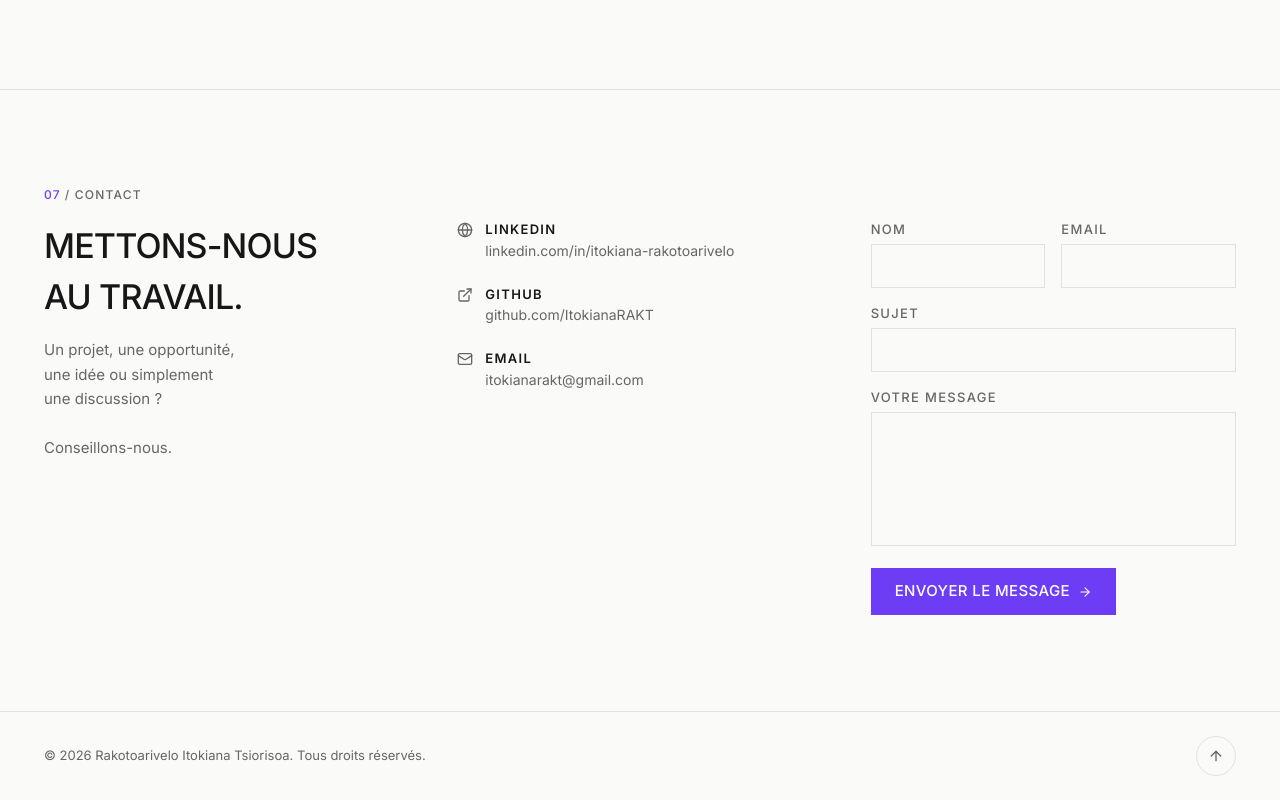
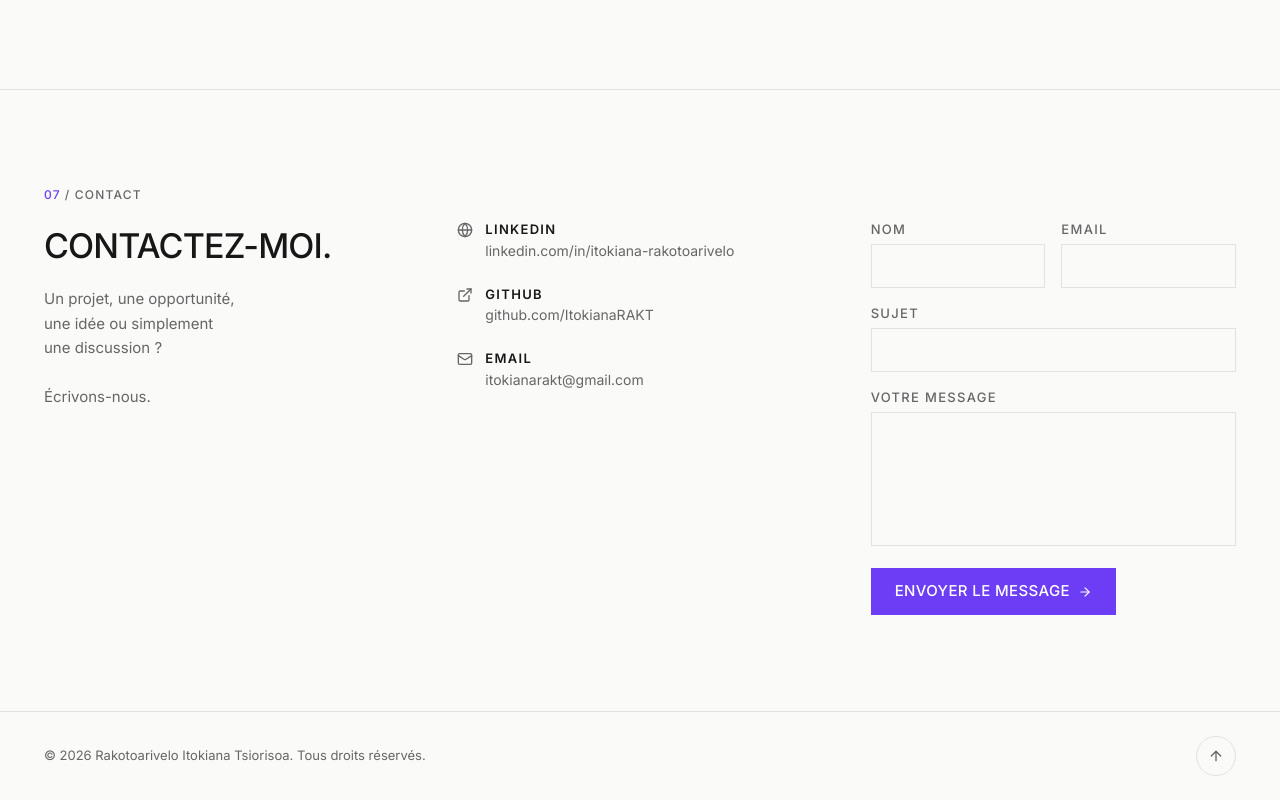
Before and after one commit to ItokianaRAKT/portfolio, a React (Vite) app: page / in a window 1280 px wide. Shown: the part 2730-3530 px from the top of the page. Built offline with nearby package versions, Linux system fonts and the light colour scheme.

Commit message:
fix: update contact section text to French

```diff
--- a/src/sections/Contact.tsx
+++ b/src/sections/Contact.tsx
@@ -23,9 +23,7 @@ export function Contact() {
             transition={{ duration: 0.5 }}
           >
             <h2 className="mb-4 text-[28px] font-medium uppercase tracking-tight text-text-primary-light dark:text-text-primary-dark md:text-[34px]">
-              Mettons-nous
-              <br />
-              au travail.
+              Contactez-moi.
             </h2>
             <p className="max-w-[200px] text-[15px] leading-relaxed text-text-secondary-light dark:text-text-secondary-dark">
               Un projet, une opportunité,
@@ -35,7 +33,7 @@ export function Contact() {
               une discussion ?
               <br />
               <br />
-              Conseillons-nous.
+              Écrivons-nous.
             </p>
           </motion.div>
 
```
